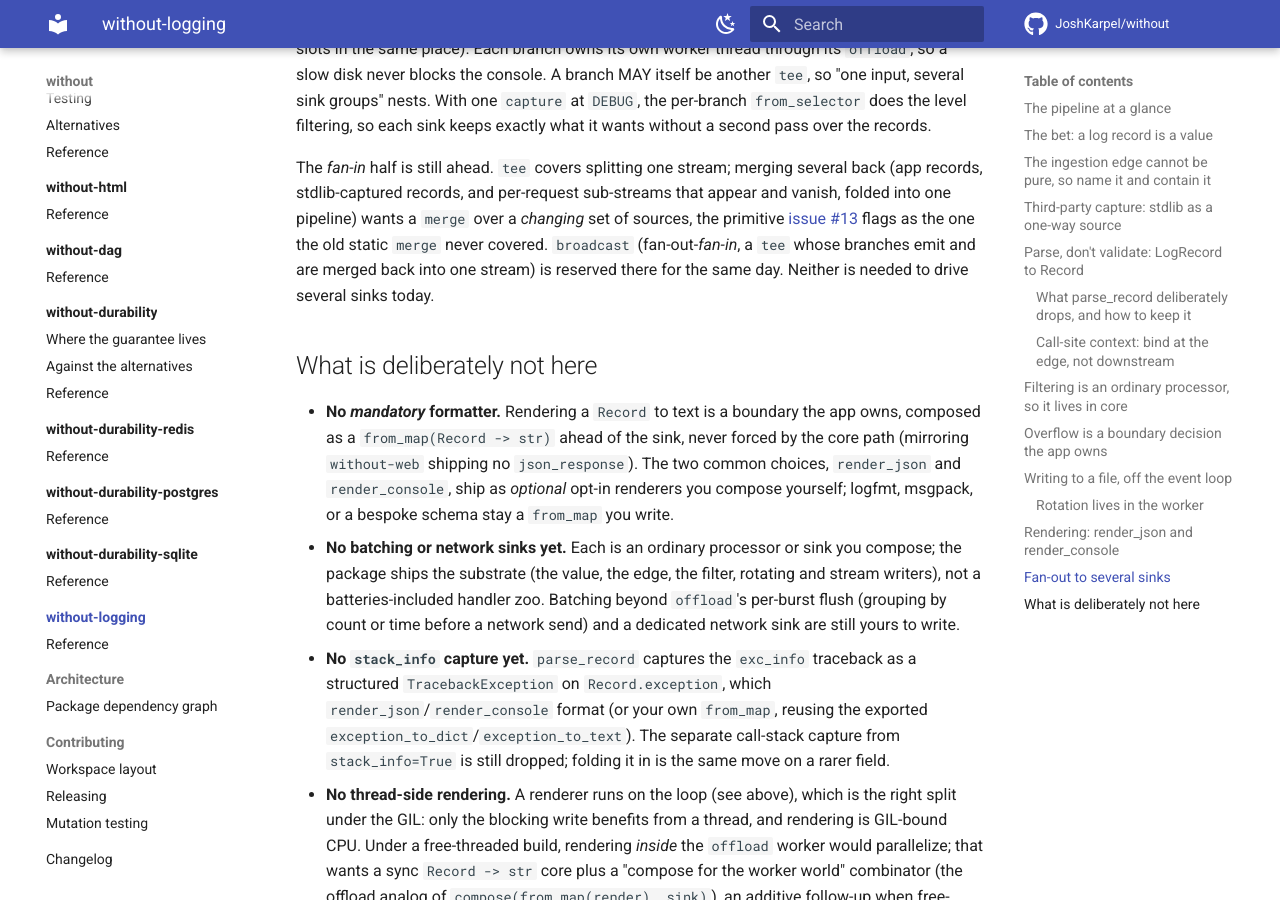
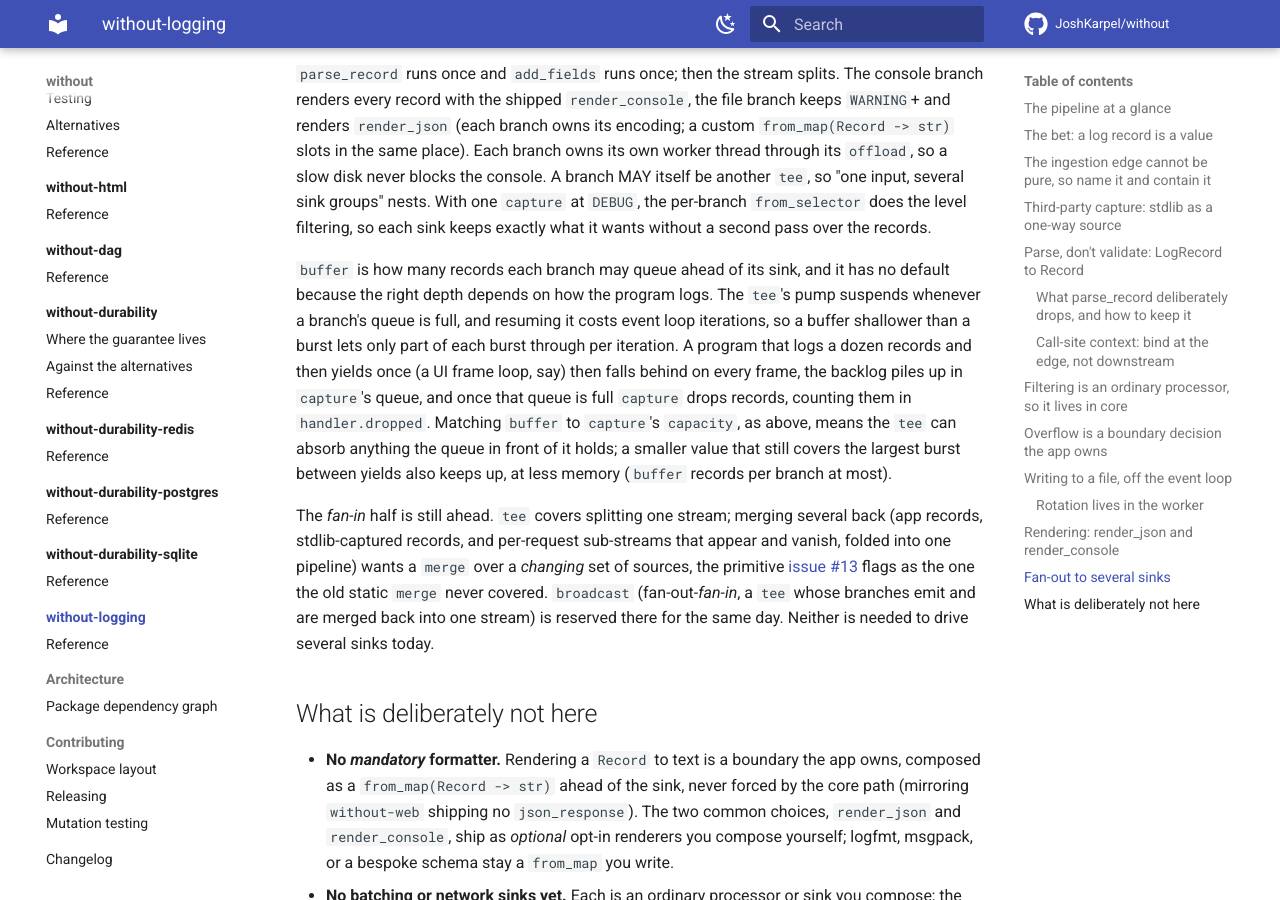
Before and after one commit to JoshKarpel/without, an MkDocs documentation site: the page built from docs/without-logging/index.md, in a window 1280 px wide and 900 px high, scrolled down 13034 px. Built offline with MkDocs 1.6.1 and Material for MkDocs 9.7.7, drawn with Linux system fonts in a browser that asks for light colours; comment, search, counter and statistics services are not loaded; some of the changed text lies outside the part shown.

Commit message:
Remove `tee`'s default `buffer` (#104)
Resolves #103

```diff
--- a/docs/without-logging/index.md
+++ b/docs/without-logging/index.md
@@ -504,7 +504,7 @@
 A real logging setup wants more than one sink: console *and* a file, or a file
 *and* the network. That is fan-out, one record stream split into several
 independent sinks, and it is [`tee`](../without-streams/reference.md) from
-`without-streams`. `tee(*sinks)` returns a single `Sink` that feeds every event to every
+`without-streams`. `tee(*sinks, buffer=...)` returns a single `Sink` that feeds every event to every
 branch, consuming the input exactly once, so there is one `capture` and one pass
 through the shared middleware.
 
@@ -527,6 +527,8 @@
     to_rotating_file,
     to_stream,
 )
+
+depth = 1024  # capture's queue and each tee branch: the tee absorbs any burst the queue holds
 
 async with (
     offload(to_stream(sys.stderr)) as console,
@@ -540,9 +542,11 @@
                     from_selector(at_least(Level.WARNING)),
                     compose(render_json(), file),
                 ),
+                buffer=depth,
             ),
         ),
         level=logging.DEBUG,
+        capacity=depth,
     ),
 ):
     ...
@@ -582,6 +586,18 @@
 `capture` at `DEBUG`, the per-branch `from_selector` does the level filtering, so
 each sink keeps exactly what it wants without a second pass over the records.
 
+`buffer` is how many records each branch may queue ahead of its sink, and it has
+no default because the right depth depends on how the program logs. The `tee`'s
+pump suspends whenever a branch's queue is full, and resuming it costs event loop
+iterations, so a buffer shallower than a burst lets only part of each burst through
+per iteration. A program that logs a dozen records and then yields once (a UI frame
+loop, say) then falls behind on every frame, the backlog piles up in `capture`'s
+queue, and once that queue is full `capture` drops records, counting them in
+`handler.dropped`. Matching `buffer` to `capture`'s `capacity`, as above, means
+the `tee` can absorb anything the queue in front of it holds; a smaller value that
+still covers the largest burst between yields also keeps up, at less memory
+(`buffer` records per branch at most).
+
 The *fan-in* half is still ahead. `tee` covers splitting one stream; merging
 several back (app records, stdlib-captured records, and per-request sub-streams
 that appear and vanish, folded into one pipeline) wants a `merge` over a
```
Also changed, not shown: other parts of docs/without-logging/index.md (+1 -1 lines), CHANGELOG.md (+12 -0 lines), docs/contributing/mutation-testing.md (+1 -1 lines), docs/without-streams/index.md (+6 -3 lines), 3 other files.
